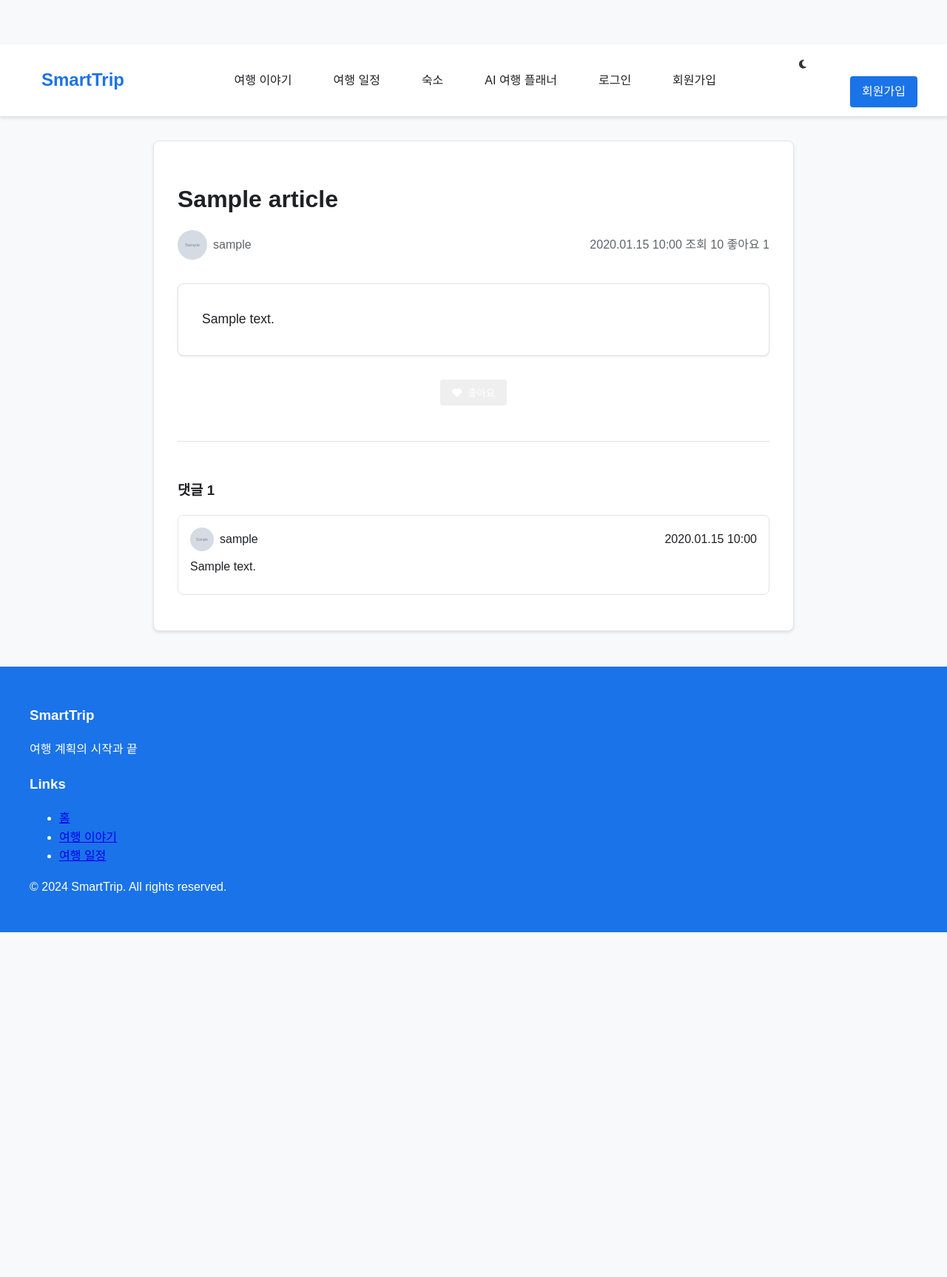
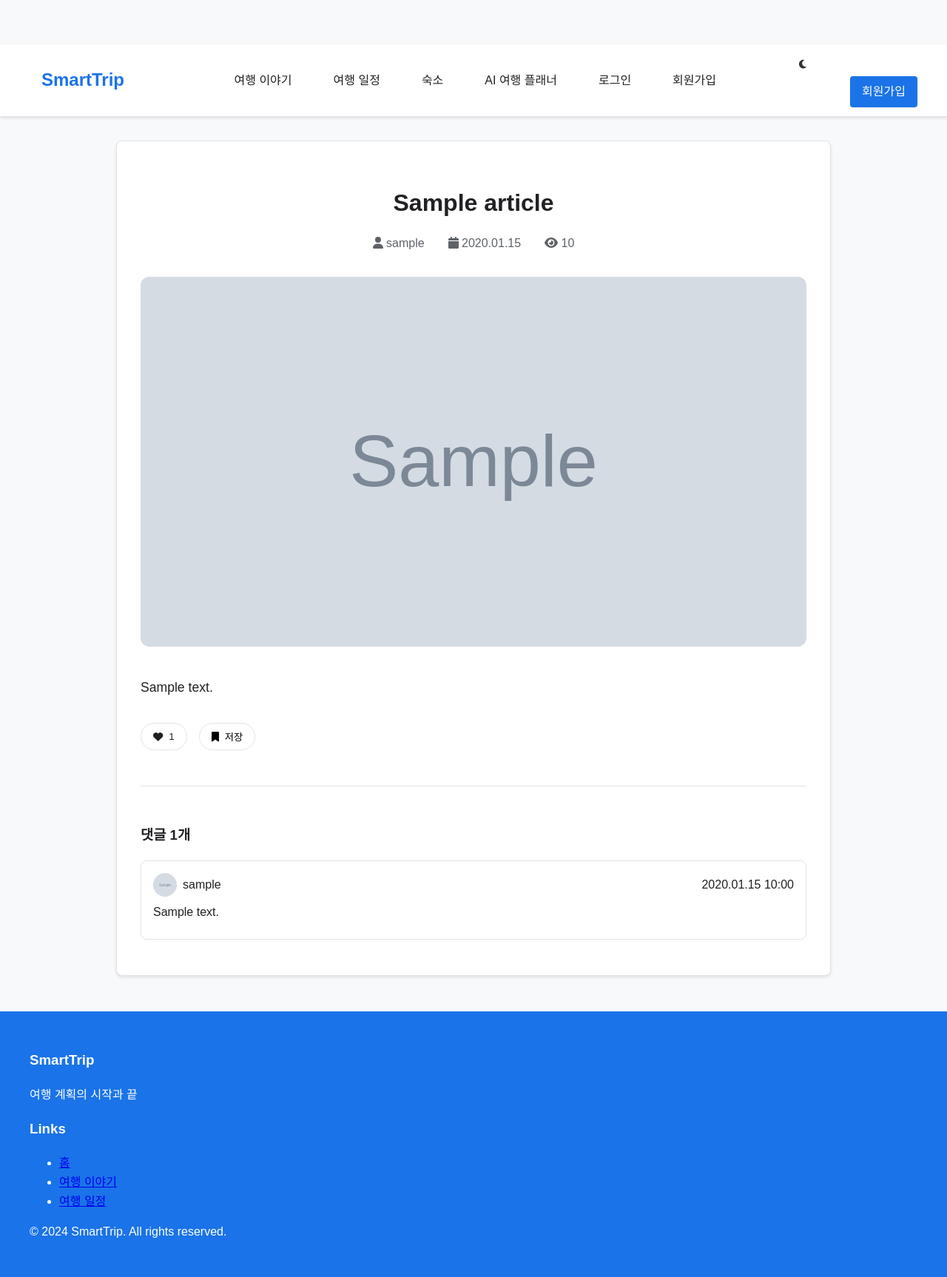
Before and after one commit to choi-sun1/TTproject, a Django app: template templates/articles/detail.html in a window 1280 px wide. Shown: the whole page at 74% size. Before the commit the page ends 1260 px from the top, so only its background shows below. Run offline with Django 4.2, Linux system fonts and the light colour scheme; the template is opened without the code that fills it: most values are stand-ins (such as "Sample title", 1, 10 or a date in 2020); grey boxes marked "Sample" are stand-in pictures.

Commit message:
게시판라이트&다크모드개선

```diff
--- a/static/css/article-detail.css
+++ b/static/css/article-detail.css
@@ -1,11 +1,12 @@
 body {
     background-color: var(--background-color);
     color: var(--text-primary);
-    transition: background-color 0.3s, color 0.3s;
+    transition: background-color 0.3s ease, color 0.3s ease;
 }
 
+/* 상세 페이지 컨테이너 테마 대응 */
 .article-detail {
-    max-width: 800px;
+    max-width: 900px;
     margin: 2rem auto;
     padding: 0 1rem;
     background-color: var(--surface-bg);
@@ -17,7 +18,9 @@ body {
     box-shadow: var(--card-shadow);
 }
 
+/* 제목과 메타 정보 테마 대응 */
 .article-header {
+    text-align: center;
     margin-bottom: 2rem;
 }
 
@@ -27,11 +30,19 @@ body {
     color: var(--text-primary);
 }
 
+.article-title-large {
+    font-size: 2.5rem;
+    font-weight: 700;
+    color: var(--text-primary);
+    margin-bottom: 1rem;
+}
+
 .article-meta {
     display: flex;
-    justify-content: space-between;
-    align-items: center;
+    justify-content: center;
+    gap: 2rem;
     color: var(--text-secondary);
+    margin-bottom: 2rem;
 }
 
 .author-info {
@@ -59,9 +70,24 @@ body {
     border-radius: 8px;
 }
 
+.article-image-main {
+    width: 100%;
+    max-height: 500px;
+    object-fit: cover;
+    border-radius: 12px;
+    margin-bottom: 2rem;
+}
+
 .content-text {
     line-height: 1.8;
     font-size: 1.1rem;
+    color: var(--text-primary);
+}
+
+/* 본문 내용 테마 대응 */
+.article-body {
+    font-size: 1.1rem;
+    line-height: 1.8;
     color: var(--text-primary);
 }
 
@@ -100,16 +126,18 @@ body {
     color: white;
 }
 
+/* 댓글 섹션 테마 대응 */
 .comments-section {
     margin-top: 3rem;
+    padding-top: 2rem;
     border-top: 1px solid var(--border-color);
-    padding-top: 2rem;
 }
 
 .comment-form {
     margin: 1rem 0 2rem;
 }
 
+/* 댓글 폼 테마 대응 */
 .comment-form textarea {
     width: 100%;
     min-height: 100px;
@@ -129,6 +157,11 @@ body {
     outline: none;
 }
 
+.comment-form textarea::placeholder {
+    color: var(--placeholder-text);
+}
+
+/* 댓글 섹션 테마 대응 */
 .comment {
     padding: 1rem;
     border-bottom: 1px solid var(--border-color);
@@ -188,11 +221,18 @@ body {
     border: 1px solid var(--border-color);
 }
 
+.article-content img {
+    max-width: 100%;
+    border-radius: 8px;
+    margin: 1.5rem 0;
+}
+
 .comment-content {
     color: var(--text-primary);
     margin: 0.5rem 0;
 }
 
+/* 인터랙션 버튼 테마 대응 */
 .btn-like {
     background: var(--surface-bg);
     border: 1px solid var(--border-color);
@@ -218,3 +258,34 @@ body {
 .btn-delete:hover {
     background: var(--background-color);
 }
+
+.interaction-buttons {
+    display: flex;
+    gap: 1rem;
+    margin: 2rem 0;
+}
+
+/* 인터랙션 버튼 테마 대응 */
+.btn-like, .btn-bookmark {
+    display: flex;
+    align-items: center;
+    gap: 0.5rem;
+    padding: 0.5rem 1rem;
+    border-radius: 20px;
+    border: 1px solid var(--border-color);
+    background: var(--bg-secondary);
+    cursor: pointer;
+    transition: all 0.2s ease;
+}
+
+@media (max-width: 768px) {
+    .article-title-large {
+        font-size: 2rem;
+    }
+
+    .article-meta {
+        flex-direction: column;
+        gap: 0.5rem;
+        align-items: center;
+    }
+}
--- a/templates/articles/detail.html
+++ b/templates/articles/detail.html
@@ -8,68 +8,43 @@
 {% endblock %}
 
 {% block content %}
-<div class="article-detail">
-    <div class="article-header">
-        <h1>{{ article.title }}</h1>
+<article class="article-detail">
+    <header class="article-header">
+        <h1 class="article-title-large">{{ article.title }}</h1>
         <div class="article-meta">
-            <div class="author-info">
-                {% if article.author.profile_image %}
-                <img src="{{ article.author.profile_image.url }}" alt="{{ article.author.nickname }}" class="author-image">
-                {% endif %}
-                <span class="author-name">{{ article.author.nickname }}</span>
-            </div>
-            <div class="article-info">
-                <span>{{ article.created_at|date:"Y.m.d H:i" }}</span>
-                <span>조회 {{ article.views }}</span>
-                <span>좋아요 <span id="likes-count">{{ article.likes.count }}</span></span>
-            </div>
+            <span>
+                <i class="fas fa-user"></i> {{ article.author.username }}
+            </span>
+            <span>
+                <i class="fas fa-calendar"></i> {{ article.created_at|date:"Y.m.d" }}
+            </span>
+            <span>
+                <i class="fas fa-eye"></i> {{ article.views }}
+            </span>
         </div>
+    </header>
+
+    {% if article.image %}
+    <img src="{{ article.image.url }}" alt="{{ article.title }}" class="article-image-main">
+    {% endif %}
+
+    <div class="article-body">
+        {{ article.content|safe }}
     </div>
 
-    <div class="article-content">
-        {% if article.images.exists %}
-        <div class="article-images">
-            {% for image in article.images.all %}
-            <img src="{{ image.image.url }}" alt="게시글 이미지" class="article-image">
-            {% endfor %}
-        </div>
-        {% endif %}
-
-        <div class="content-text">
-            {{ article.content_html|safe }}
-        </div>
-
-        {% if article.tags.exists %}
-        <div class="article-tags">
-            {% for tag in article.tags.all %}
-            <span class="tag">{{ tag.name }}</span>
-            {% endfor %}
-        </div>
-        {% endif %}
+    <div class="interaction-buttons">
+        <button class="btn-like" data-article-id="{{ article.id }}">
+            <i class="fas fa-heart"></i>
+            <span class="like-count">{{ article.likes.count }}</span>
+        </button>
+        <button class="btn-bookmark" data-article-id="{{ article.id }}">
+            <i class="fas fa-bookmark"></i>
+            <span>저장</span>
+        </button>
     </div>
 
-    <div class="article-actions">
-        <button id="like-button" class="btn {% if user in article.likes.all %}liked{% endif %}"
-                data-article-id="{{ article.id }}">
-            <i class="fas fa-heart"></i> 좋아요
-        </button>
-        {% if user == article.author %}
-        <a href="{% url 'articles:edit' article.pk %}" class="btn btn-edit">수정</a>
-        <button class="btn btn-delete" id="delete-article">삭제</button>
-        {% endif %}
-    </div>
-
-    <div class="comments-section">
-        <h3>댓글 <span class="comments-count">{{ article.comments.count }}</span></h3>
-
-        {% if user.is_authenticated %}
-        <form id="comment-form" class="comment-form">
-            {% csrf_token %}
-            <textarea name="content" placeholder="댓글을 작성해주세요" required></textarea>
-            <button type="submit" class="btn btn-primary">댓글 작성</button>
-        </form>
-        {% endif %}
-
+    <section class="comments-section">
+        <h3>댓글 {{ article.comments.count }}개</h3>
         <div class="comments-list">
             {% for comment in article.comments.all %}
             <div class="comment" data-comment-id="{{ comment.id }}">
@@ -92,8 +67,15 @@
             </div>
             {% endfor %}
         </div>
-    </div>
-</div>
+        {% if user.is_authenticated %}
+        <form id="comment-form" class="comment-form">
+            {% csrf_token %}
+            <textarea name="content" placeholder="댓글을 작성해주세요" required></textarea>
+            <button type="submit" class="btn btn-primary">댓글 작성</button>
+        </form>
+        {% endif %}
+    </section>
+</article>
 {% endblock %}
 
 {% block extra_js %}
```
Also changed, not shown: smart_trip/settings.py (+37 -0 lines), static/css/articles.css (+141 -48 lines), 1 other file.
